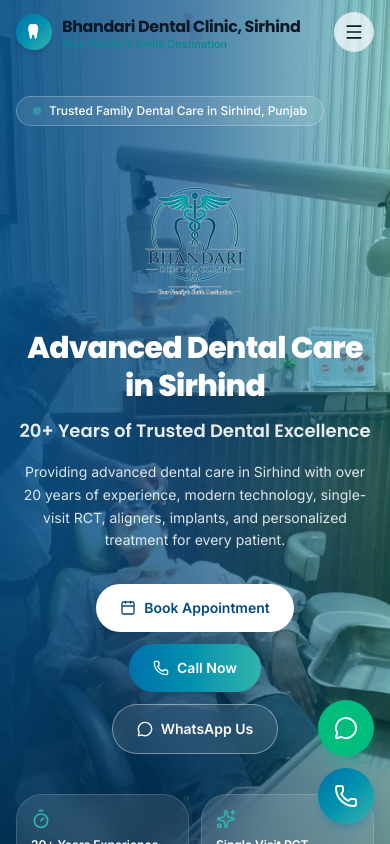
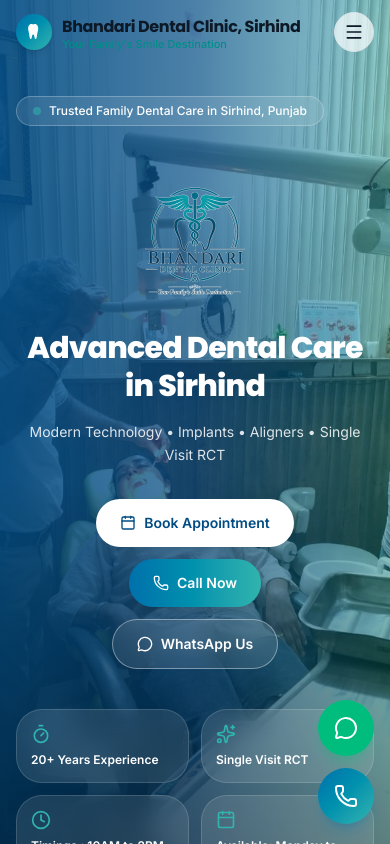
Before and after one commit to aksa2912/bhandari-dental-clinic, a Next.js app: page / in a window 390 px wide. Shown: the top 844 px of the page. Built offline with nearby package versions, Linux system fonts and the light colour scheme.

Commit message:
Improve hero section mobile layout

```diff
--- a/components/hero-section.tsx
+++ b/components/hero-section.tsx
@@ -141,7 +141,7 @@
         transition={{ duration: 0.7, delay: 0.1 }}
         className="mt-3 max-w-3xl font-heading text-lg font-semibold text-white/90 sm:text-2xl md:text-3xl"
       >
-        20+ Years of Trusted Dental Excellence
+
       </motion.p>
 
       <motion.p
@@ -150,9 +150,8 @@
         transition={{ duration: 0.7, delay: 0.2 }}
 className="mt-4 max-w-2xl text-sm leading-relaxed text-white/85 sm:text-base md:text-lg"
       >
-        Providing advanced dental care in Sirhind with over 20 years of
-        experience, modern technology, single-visit RCT, aligners, implants,
-        and personalized treatment for every patient.
+        Modern Technology • Implants • Aligners • Single Visit RCT
+
       </motion.p>
     </div>
   </div>
```
